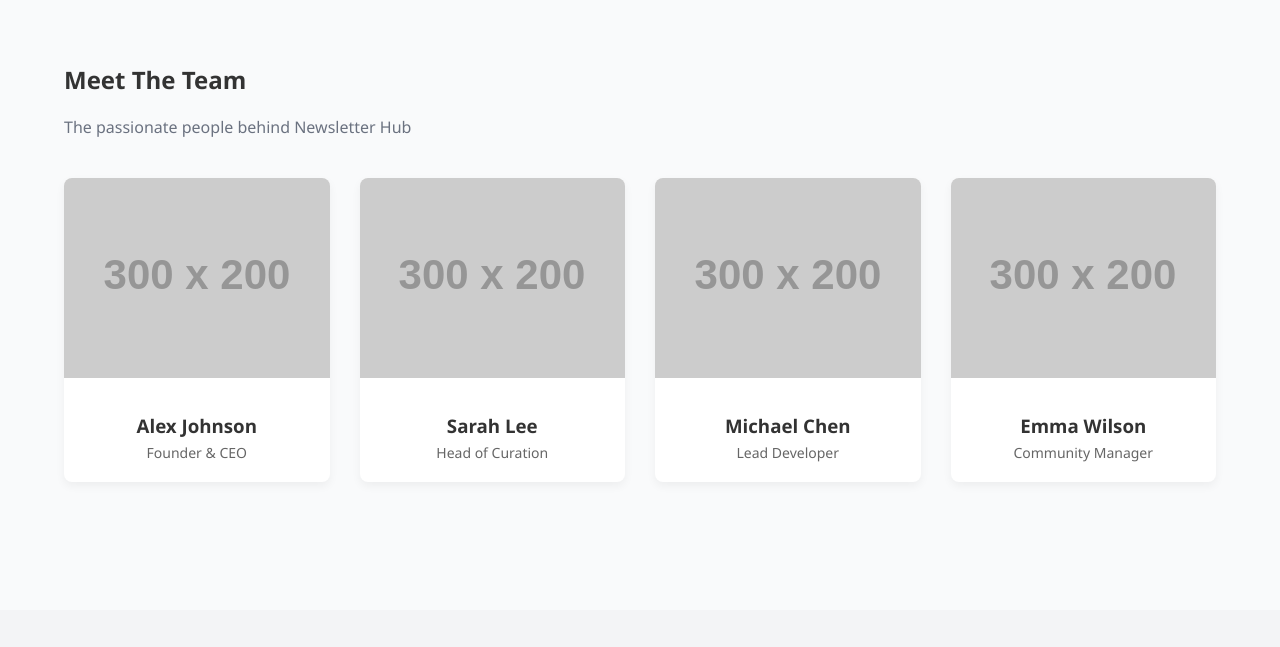
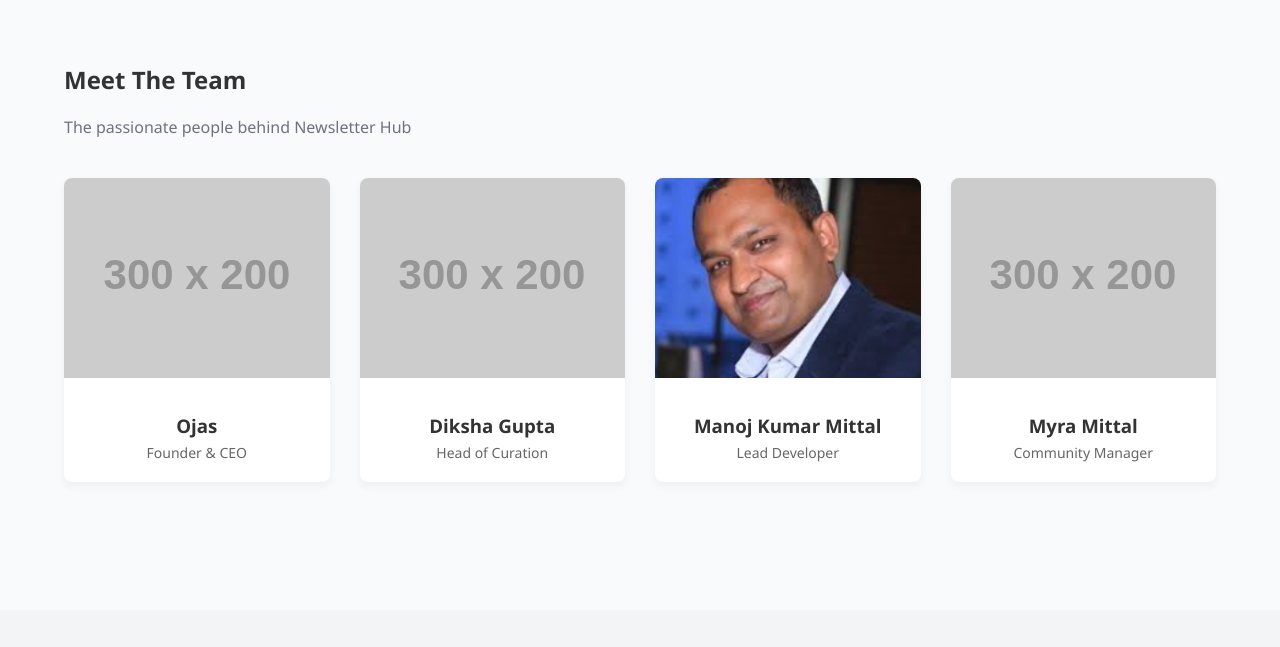
Before and after one commit to OjasMittal-repo/web, a plain HTML site: page app/About.html in a window 1280 px wide. Shown: the part 1272-1919 px from the top of the page. Drawn offline with Linux system fonts and the light colour scheme; placeholder pictures from the web are drawn by us.

Commit message:
Implement code changes to enhance functionality and improve performance

```diff
--- a/app/About.html
+++ b/app/About.html
@@ -201,30 +201,30 @@
 
             <div class="team-grid">
                 <div class="team-card">
-                    <img src="https://via.placeholder.com/300x200?text=Alex+Johnson" alt="Alex Johnson">
+                    <img src="https://via.placeholder.com/300x200?text=Alex+Johnson" alt="Ojas">
                     <div class="team-info">
-                        <h3>Alex Johnson</h3>
+                        <h3>Ojas</h3>
                         <p>Founder & CEO</p>
                     </div>
                 </div>
                 <div class="team-card">
-                    <img src="https://via.placeholder.com/300x200?text=Sarah+Lee" alt="Sarah Lee">
+                    <img src="https://via.placeholder.com/300x200?text=Sarah+Lee" alt="Diksha Gupta">
                     <div class="team-info">
-                        <h3>Sarah Lee</h3>
+                        <h3>Diksha Gupta</h3>
                         <p>Head of Curation</p>
                     </div>
                 </div>
                 <div class="team-card">
-                    <img src="https://via.placeholder.com/300x200?text=Michael+Chen" alt="Michael Chen">
+                    <img src="images/Manoj.png" alt="Manoj Kumar Mittal">
                     <div class="team-info">
-                        <h3>Michael Chen</h3>
+                        <h3>Manoj Kumar Mittal</h3>
                         <p>Lead Developer</p>
                     </div>
                 </div>
                 <div class="team-card">
-                    <img src="https://via.placeholder.com/300x200?text=Emma+Wilson" alt="Emma Wilson">
+                    <img src="https://via.placeholder.com/300x200?text=Emma+Wilson" alt="Myra Mittal">
                     <div class="team-info">
-                        <h3>Emma Wilson</h3>
+                        <h3>Myra Mittal</h3>
                         <p>Community Manager</p>
                     </div>
                 </div>
```
Also changed, not shown: app/images/Manoj.png (added).
